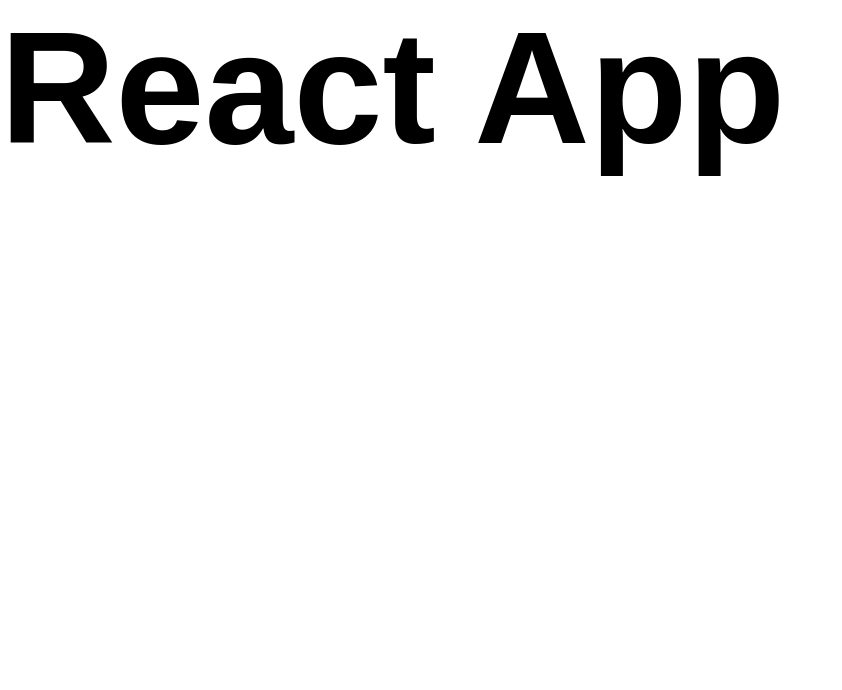
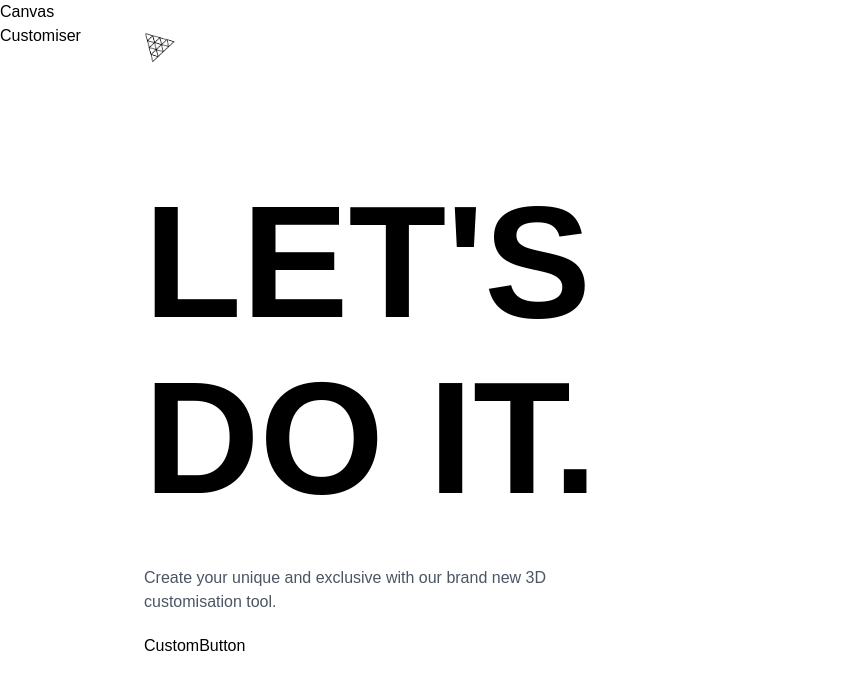
Before and after one commit to lakshayysaini/AI-Powered-3D-React-Website, a React (Vite) app in the folder client/: page / in a window 1280 px wide. Shown: the top 690 px of the page, without its empty margins (0-842 px from the left). Built offline with nearby package versions, Linux system fonts and the light colour scheme; a web font is replaced by a local one.

Commit message:
update basic animation 3327 and styling a bit

```diff
--- a/client/src/App.jsx
+++ b/client/src/App.jsx
@@ -1,9 +1,16 @@
+import Canvas from "./canvas";
+import Customiser from "./pages/Customizer";
+import Home from "./pages/Home";
+
+
 function App() {
 
   return (
-    <div>
-      <h1 className="head-text">React App</h1>
-      </div>
+    <main className="app transition-all ease-in">
+      <Home />
+      <Canvas />
+      <Customiser />
+    </main>
   )
 }
 
--- /dev/null
+++ b/client/src/canvas/index.jsx
@@ -0,0 +1,9 @@
+import React from 'react'
+
+const Canvas = () => {
+  return (
+    <div>Canvas</div>
+  )
+}
+
+export default Canvas;
--- /dev/null
+++ b/client/src/components/CustomButton.jsx
@@ -0,0 +1,9 @@
+import React from 'react'
+
+const CustomButton = () => {
+  return (
+    <div>CustomButton</div>
+  )
+}
+
+export default CustomButton;
--- /dev/null
+++ b/client/src/components/index.js
@@ -0,0 +1,3 @@
+import CustomButton from "./CustomButton";
+
+export { CustomButton };
--- /dev/null
+++ b/client/src/pages/Customizer.jsx
@@ -0,0 +1,9 @@
+import React from 'react'
+
+const Customiser = () => {
+  return (
+    <div>Customiser</div>
+  )
+}
+
+export default Customiser
--- /dev/null
+++ b/client/src/pages/Home.jsx
@@ -0,0 +1,44 @@
+import React from 'react';
+import { motion, AnimatePresence } from 'framer-motion';
+import { useSnapshot } from 'valtio';
+import {
+    headContainerAnimation,
+    headContentAnimation,
+    headTextAnimation,
+    slideAnimation
+} from '../config/motion';
+import { CustomButton } from '../components';
+import state from '../store';
+
+const Home = () => {
+
+    const snap = useSnapshot(state);
+  return (
+      <AnimatePresence>
+          { snap.intro && (
+              <motion.section className="home" { ...slideAnimation( 'left' ) }>
+                  <motion.header {...slideAnimation('down')} >
+                      <img src='./threejs.png' alt='logo' className='w-8 h-8 object-contain'/>
+                  </motion.header>
+                  <motion.div className='home-content' {...headContainerAnimation}>
+                      <motion.div { ...headTextAnimation }>
+                          <h1 className='head-text'>
+                              LET'S <br className='xl:block hidden'/> DO IT.
+                          </h1>
+                      </motion.div>
+                      <motion.div {...headContentAnimation} className='flex flex-col gap-5'>
+                          <p className='max-w-md font-normal text-gray-600 text-base'>Create your unique and exclusive with our brand new 3D customisation tool.</p>
+                          <CustomButton
+                              type="filled"
+                              title="Customise It"
+                              handleClick={ () => state.intro = false }
+                              customStyles="w-fit px-4 py-2.5 font-bold text-sm"
+                          />
+                      </motion.div>
+                  </motion.div>
+              </motion.section>
+          )}
+</AnimatePresence> )
+}
+
+export default Home
--- /dev/null
+++ b/client/src/store/index.js
@@ -0,0 +1,12 @@
+import { proxy } from "valtio";
+
+const state = proxy({
+    intro: true,
+    color: '#EFBD48',
+    isLogoTexture: true,
+    isFullTexture: false,
+    logoDecal: './threejs.png',
+    fullDecal: './threejs.png',
+});
+
+export default state;
```
